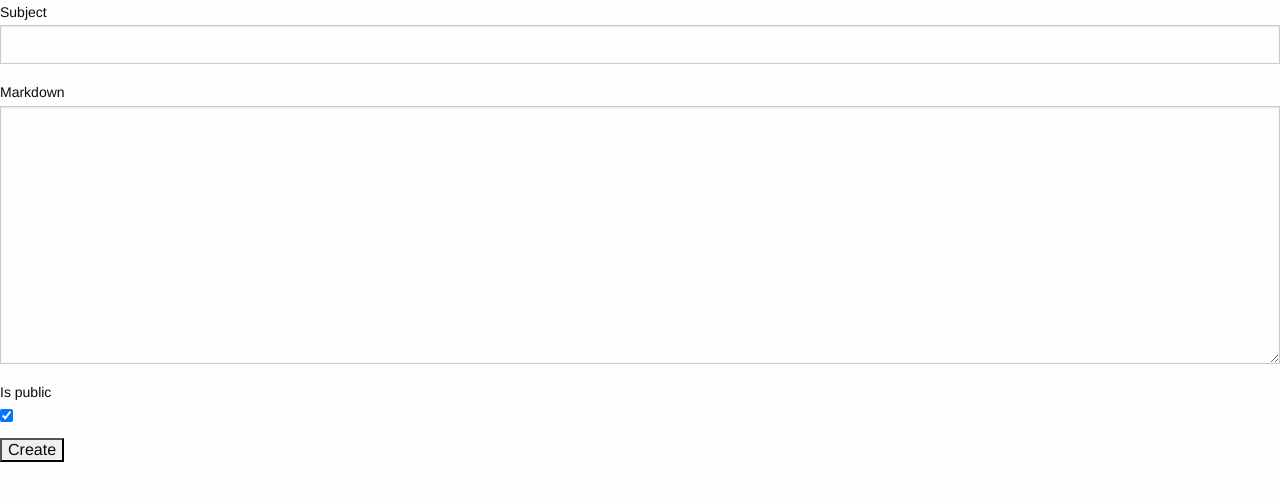
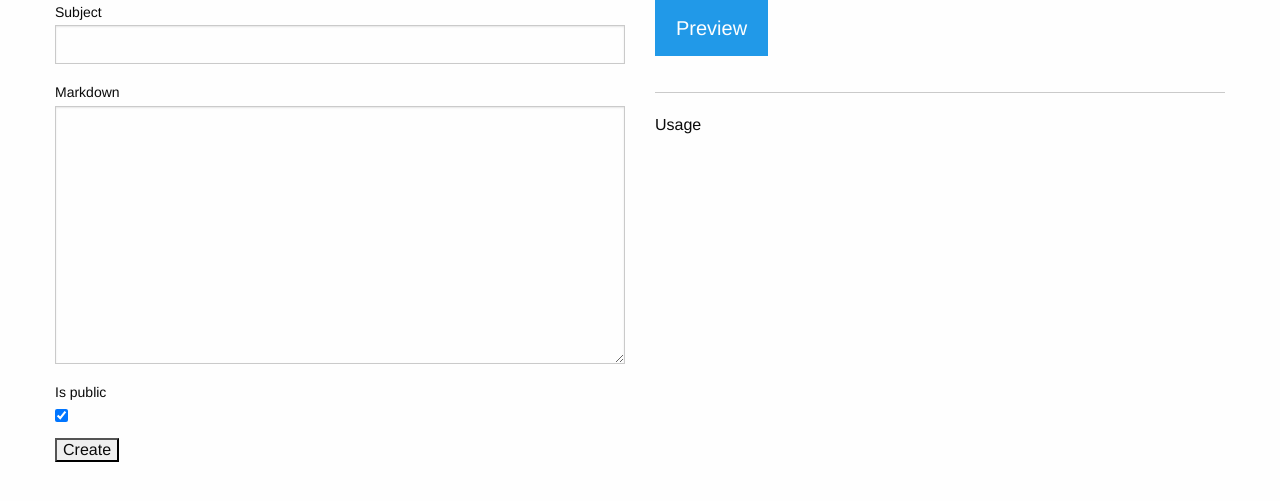
Before and after one commit to SaturDJang/warp, a Django app: page /create in a window 1280 px wide. Shown: the part 80-581 px from the top of the page. Run offline with Django 3.2, Linux system fonts and the light colour scheme; parts of the project's set-up code (start-up, migrations or seed data) failed here and were passed over; some libraries are stand-ins or nearby versions.

Commit message:
Add realtime preview and refresh button

```diff
--- a/warp/static/js/create.js
+++ b/warp/static/js/create.js
@@ -1,5 +1,33 @@
 $(function () {
+    var before_value = '';
     $('#create_html').submit(function () {
         $('#id_html').val(marked($('#id_markdown').val()));
     });
+    $('.preview-btn').click(function () {
+        $('.preview').html(marked($('#id_markdown').val()));
+    });
+
+    var markdown_div = $('#id_markdown'),
+        markdown_event;
+    // onFocus 이벤트 발생 시 setInterval을 통해 _onWatch를 실행
+    markdown_div.focus(function(e) {
+        markdown_event = setInterval($.proxy(function () {
+            _onWatch();
+        }), 200);
+    });
+
+    markdown_div.blur(function(e){
+        if(markdown_div) {
+            clearInterval(markdown_event);
+        }
+    });
+
+    function _onWatch() {
+        // 이전 값과 현재 값이 다르면 필요한 액션 수행
+        var currentValue = markdown_div.val();
+        if (before_value !== currentValue) {
+            before_value = currentValue;             // 현재 값 저장
+            $('.preview').html(marked($('#id_markdown').val()));
+        }
+    }
 });
--- a/warp/templates/presentation/presentation_create.html
+++ b/warp/templates/presentation/presentation_create.html
@@ -3,6 +3,8 @@
 {% block title %}{% block head_title %}Presentation Create - warp{% endblock head_title %}{% endblock title %}
 
 {% block content %}
+    <div class="row">
+        <div class="editor small-6 columns">
             <form id="create_html" action="{% url 'presentation:create' %}" method="post">
                 {% csrf_token %}
                 {% for field in form %}
@@ -13,6 +15,16 @@
                 {% endfor %}
                 <input type="submit" value="Create">
             </form>
+        </div>
+        <div class="right-side small-6 columns">
+            <button class="preview-btn large button">Preview</button>
+            <div class="preview"></div>
+            <hr>
+            <div class="usage">
+                Usage
+            </div>
+        </div>
+    </div>
 {% endblock %}
 
 {% block extra_javascript %}
```
Lines whose indentation alone changed are shown as unchanged.
